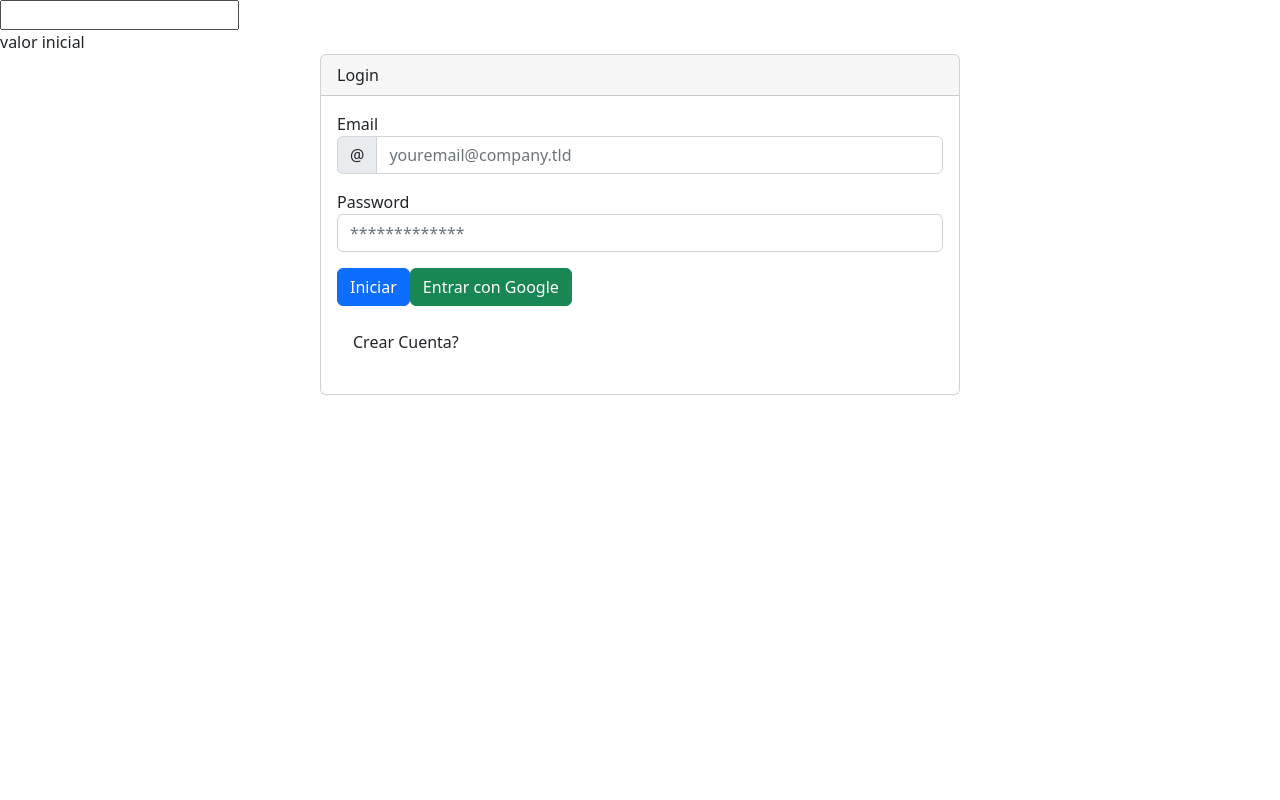
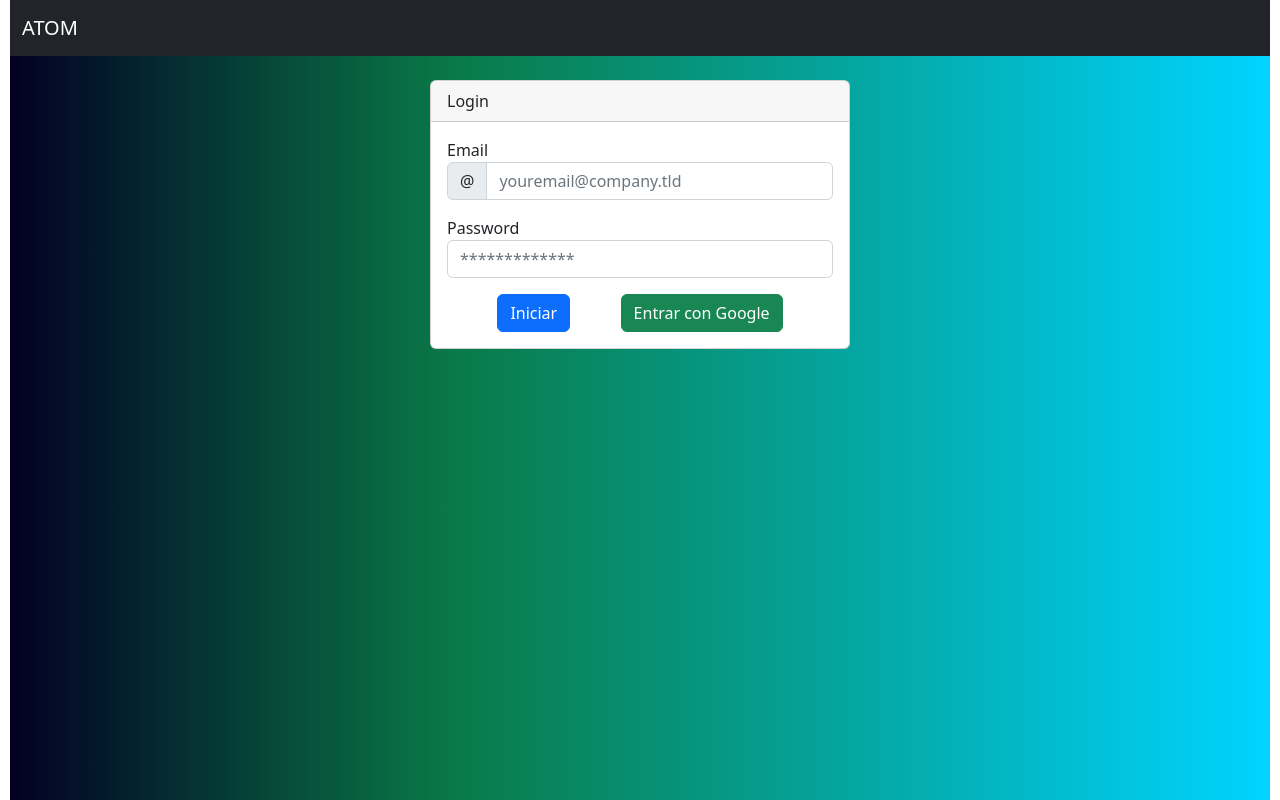
Before and after one commit to alejosanchez99/Hackday-FrontEnd, a React (Create React App) app in the folder Web/: page / in a window 1280 px wide. Shown: the top 800 px of the page. Built offline with nearby package versions, Linux system fonts and the light colour scheme; no server answers.

Commit message:
Login y navegacion

```diff
--- a/Web/src/App.js
+++ b/Web/src/App.js
@@ -2,15 +2,14 @@ import Input from "./components/Input";
 import Result from "./components/Result";
 import { AppProvider } from './context/context'
 import LoginScreen from "./screens/Login/LoginScreen";
+import Main from "./screens/Main/Main";
 import { AuthProvider } from "./services/authContext";
 
 const App = () => {
   return (
     <AuthProvider>
       <AppProvider>
-        <Input />
-        <Result />
-        <LoginScreen />
+        <Main />
       </AppProvider>
     </AuthProvider>
   );
--- /dev/null
+++ b/Web/src/components/Header.js
@@ -0,0 +1,17 @@
+import React from 'react'
+
+const Header = () => {
+
+  return (
+    <nav className='navbar navbar-dark bg-dark'>
+      <div class="container-fluid">
+        <a class="navbar-brand" href="#">
+
+          ATOM
+        </a>
+      </div>
+    </nav >
+  )
+}
+
+export default Header;
--- a/Web/src/screens/Login/LoginScreen.js
+++ b/Web/src/screens/Login/LoginScreen.js
@@ -1,4 +1,4 @@
-import { useState } from 'react';
+import { useEffect, useState } from 'react';
 import { useAuth } from '../../services/authContext';
 
 const LoginScreen = () => {
@@ -7,8 +7,11 @@ const LoginScreen = () => {
     password: ""
   });
   const [error, setError] = useState("");
+  const { login, loginWithGoogle } = useAuth();
 
-  const { login, loginWithGoogle } = useAuth();
+  useEffect(() => {
+    setError("");
+  },[])
 
   const handleSubmit = async (e) => {
     e.preventDefault();
@@ -29,6 +32,7 @@ const LoginScreen = () => {
     try {
       await loginWithGoogle();
       //navigate("/");
+      setError("");
       console.log("google")
     } catch (error) {
       setError(error.message);
@@ -36,7 +40,7 @@ const LoginScreen = () => {
   };
 
   return (
-    <div className="card col-md-6 offset-md-3">
+    <div className="card mt-4 mr-5">
       <div className='card-header'>
         Login
       </div>
@@ -58,7 +62,7 @@ const LoginScreen = () => {
             </div>
           </div>
 
-          <div className="flex">
+          <div className="d-flex justify-content-evenly">
             <button
               className="btn btn-primary"
               type="submit"
@@ -72,11 +76,16 @@ const LoginScreen = () => {
               Entrar con Google
             </button>
           </div>
+          {
+            error && (
+              <div class="alert alert-danger mt-3" role="alert">
+                {error}
+              </div>
+            )
+          }
         </form>
 
-        <p className="my-4 text-sm flex justify-between px-3">
-          Crear Cuenta?
-        </p>
+
       </div>
     </div>
 
--- /dev/null
+++ b/Web/src/screens/Main/Main.js
@@ -0,0 +1,20 @@
+import React from 'react'
+import Header from '../../components/Header';
+import LoginScreen from '../Login/LoginScreen';
+import './styles.css';
+
+const Main = () => {
+
+  return(
+    <div className='main'>
+      <Header />
+      <div className='d-flex justify-content-center align-items-center'>
+        <div className='col-4'>
+          <LoginScreen />
+        </div>
+      </div>
+    </div>
+  );
+}
+
+export default Main;
--- /dev/null
+++ b/Web/src/screens/Main/styles.css
@@ -0,0 +1,8 @@
+.main {
+    background: rgb(2,0,36);
+background: linear-gradient(90deg, rgba(2,0,36,1) 0%, rgba(9,121,71,1) 35%, rgba(8,134,96,1) 44%, rgba(0,212,255,1) 100%);
+
+margin: auto 10px;
+width: auto;
+height: 2000px;
+}
```
